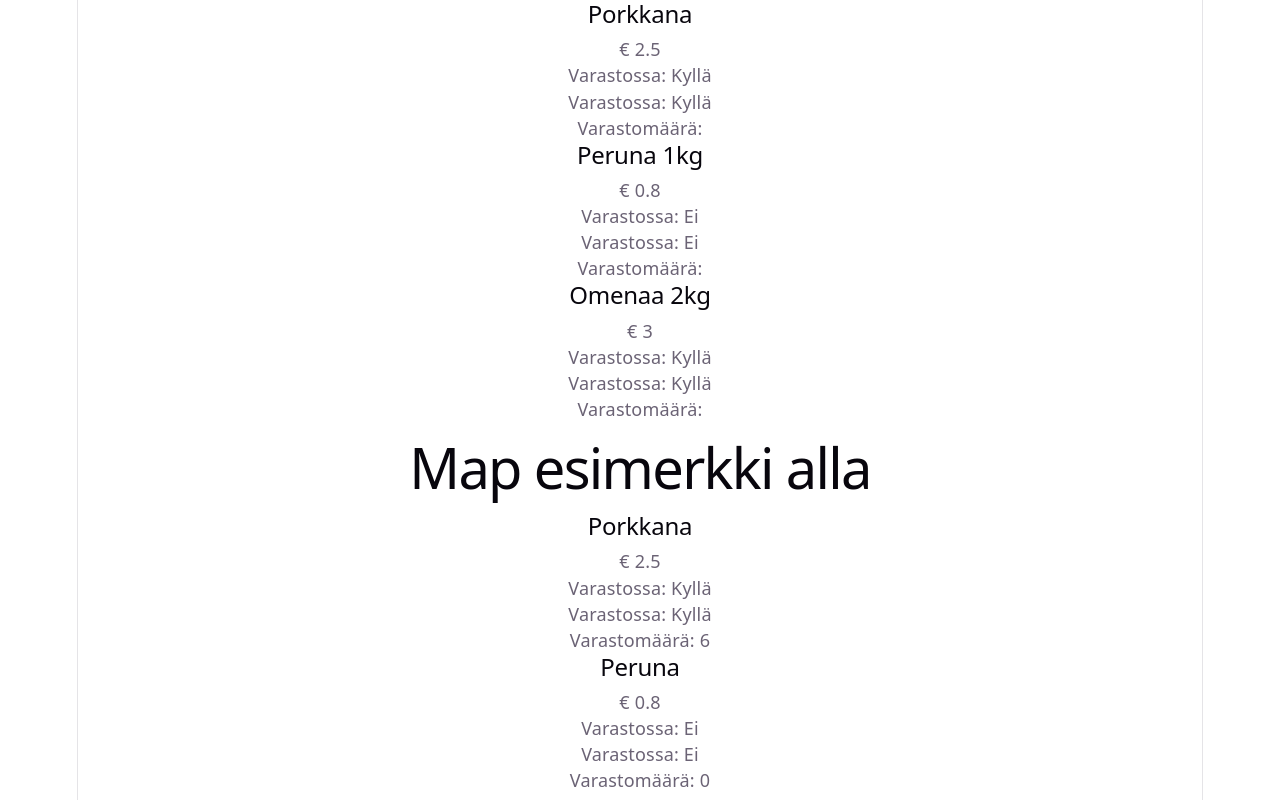
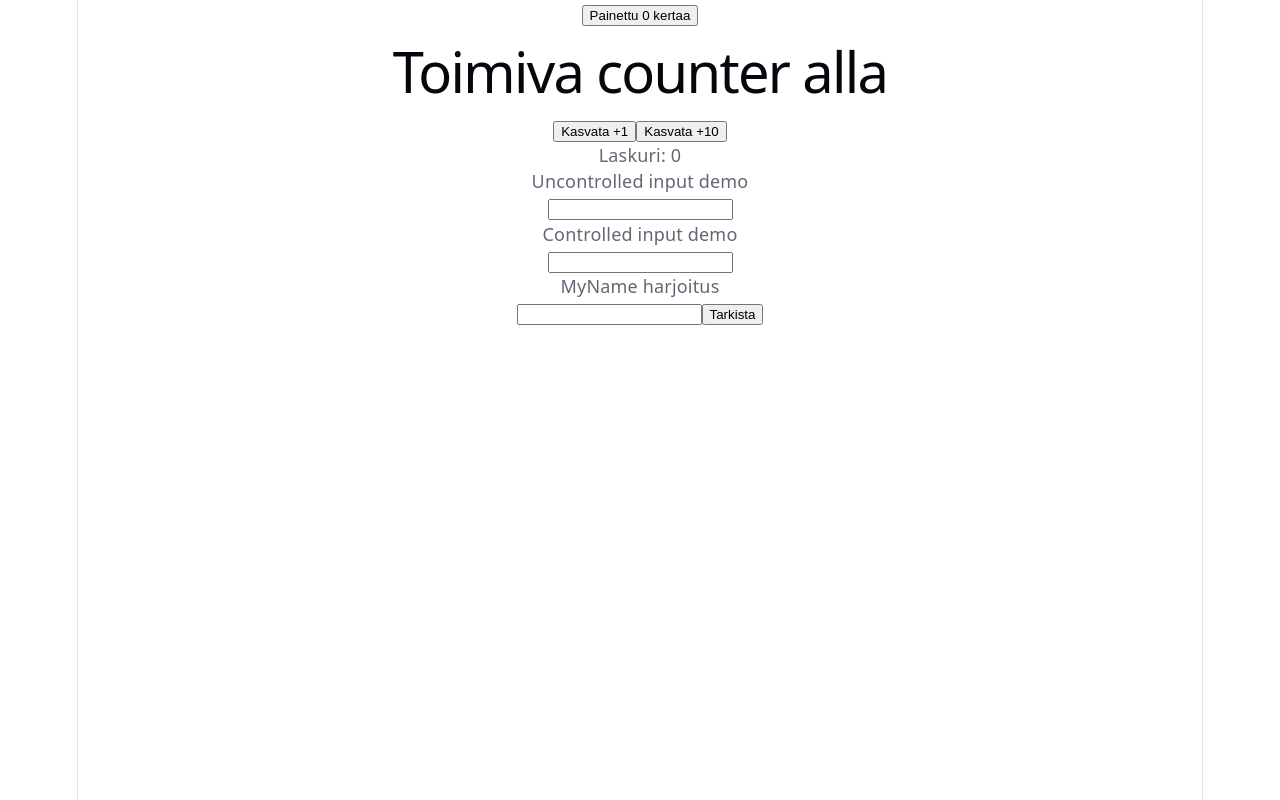
Before and after one commit to lassehav-oamk/web-sovellusten-perusteet-demot-26, a React (Vite) app in the folder react/react-demo/: page / in a window 1280 px wide. Shown: the top 800 px of the page. Built offline with nearby package versions, Linux system fonts and the light colour scheme.

Commit message:
W4L3 sisältö lisätty

```diff
--- a/react/react-demo/src/App.jsx
+++ b/react/react-demo/src/App.jsx
@@ -1,6 +1,11 @@
 import Tervehdys from './w4l1/Tervehdys'
 import DateNow from './w4l1/DateNow';
 import ProductCard from './w4l2/ProductCard';
+import BadCounter from './w4l3/BadCounter';
+import Counter from './w4l3/Counter';
+import UnControlledInput from './w4l3/UnControlledInput';
+import ControlledInput from './w4l3/ControlledInput';
+import MyName from './w4l3/MyName';
 
 function App() {
 
@@ -39,6 +44,13 @@ function App() {
 
   return (
     <div>
+      <BadCounter />
+      <Counter />
+      <UnControlledInput />
+      <ControlledInput />
+      <MyName />
+
+      {/*  W4L2
       <ProductCard name="Porkkana" price={2.50} inStock={true}/>
       <ProductCard name="Peruna 1kg" price={0.80} inStock={false} />
       <ProductCard name="Omenaa 2kg" price={3.00} inStock={true}/>
@@ -53,7 +65,7 @@ function App() {
             inStock={product.inStock}
             stockQty={product.qty}
           />)
-      }
+      } */}
 
       {/* W4L1
       <div>Hello world</div>
--- /dev/null
+++ b/react/react-demo/src/w4l3/BadCounter.jsx
@@ -0,0 +1,16 @@
+import React from 'react'
+
+export default function BadCounter() {
+    let count = 0;
+
+    function handleClick() {
+        count = count + 1;
+        console.log(count);
+    }
+
+  return (
+    <button onClick={ handleClick }>
+        Painettu {count} kertaa
+    </button>
+  )
+}
--- /dev/null
+++ b/react/react-demo/src/w4l3/ControlledInput.jsx
@@ -0,0 +1,20 @@
+import { useState } from 'react'
+
+export default function ControlledInput() {
+    const [textValue, setTextValue] = useState("");
+
+    function handleChange(event) {
+        console.log('change')
+        console.log(event.target.value)
+        setTextValue(event.target.value + "Pöö")
+    }
+
+    return (
+        <div>
+            Controlled input demo
+            <div>
+                <input type="text" value={ textValue } onChange={ handleChange } />
+            </div>
+        </div>
+    )
+}
--- /dev/null
+++ b/react/react-demo/src/w4l3/Counter.jsx
@@ -0,0 +1,32 @@
+import { useState } from 'react'
+
+export default function Counter() {
+    //let count = 0;
+    const [count, setCount] = useState(0);
+
+    function handleClick() {
+        //count = count + 1;
+        console.log("Ennen: " + count)
+        setCount(count + 1)
+        console.log("Jälkeen: " + count);
+    }
+
+    function handleClick10() {
+      setCount(count + 10);
+    }
+
+    return (
+      <div>
+        <h1>Toimiva counter alla</h1>
+        <button onClick={ handleClick }>
+            Kasvata +1
+        </button>
+        <button onClick={ () => setCount(count + 10) }>
+          Kasvata +10
+        </button>
+        <div>
+          Laskuri: { count }
+        </div>
+      </div>
+    )
+}
--- /dev/null
+++ b/react/react-demo/src/w4l3/MyName.jsx
@@ -0,0 +1,36 @@
+import { useState } from 'react'
+
+export default function MyName() {
+
+    const [myNameVisibleText, setMyNameVisibleText] = useState("")
+    const [inputText, setInputText] = useState("");
+
+    function nameChecker() {
+        console.log("tööt")
+        // katsotaan mitä tekstikentässä lukee
+        // jos oma nimi, niin laitetaan "minun nimi!" näkyviin
+        if(inputText == "Lasse") {
+            setMyNameVisibleText("Minun nimi!")
+        } else {
+            setMyNameVisibleText("")
+        }
+
+    }
+
+    function textChange(event) {
+        setInputText(event.target.value)
+    }
+
+    return (
+        <div>
+            MyName harjoitus
+            <div>
+                <input type="text" onChange={ textChange } />
+                <button onClick={ nameChecker }>Tarkista</button>
+            </div>
+            <div>
+                { myNameVisibleText }
+            </div>
+        </div>
+    )
+}
--- /dev/null
+++ b/react/react-demo/src/w4l3/UnControlledInput.jsx
@@ -0,0 +1,18 @@
+import React from 'react'
+
+export default function UnControlledInput() {
+
+    function handleChange(event) {
+        console.log('change')
+        console.log(event.target.value)
+    }
+
+    return (
+        <div>
+            Uncontrolled input demo
+            <div>
+                <input type="text" onChange={ handleChange } />
+            </div>
+        </div>
+    )
+}
```
